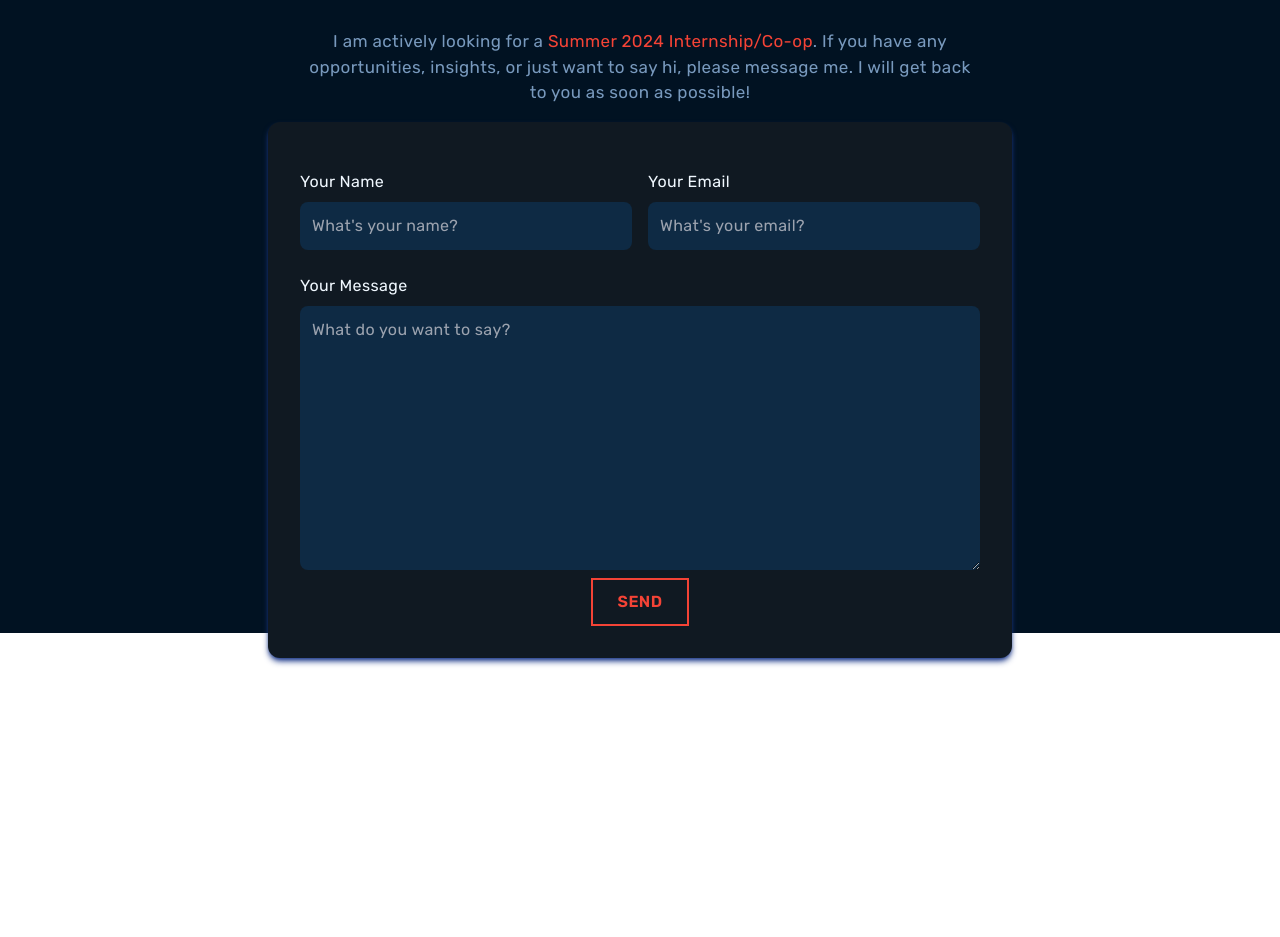
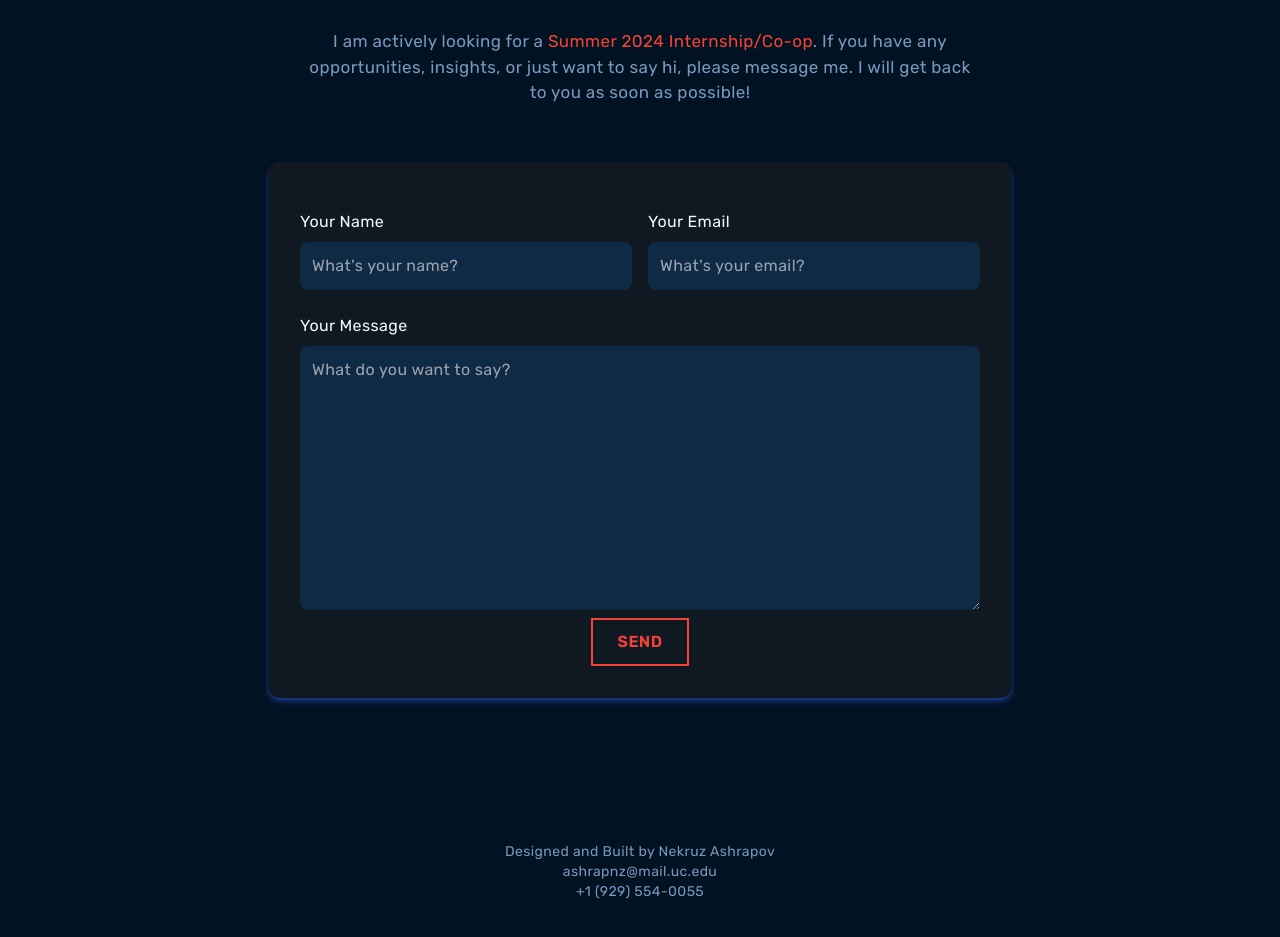
Before and after one commit to NekruzAsh/MyPortfolio, a Next.js app: page / in a window 1280 px wide. Shown: the part 5175-6112 px from the top of the page. Before the commit the page ends 5897 px from the top, so only its background shows below. Built offline with nearby package versions, Linux system fonts and the light colour scheme.

Commit message:
updated contact form styling with new margins and padding.

```diff
--- a/app/components/Contact.jsx
+++ b/app/components/Contact.jsx
@@ -9,7 +9,7 @@ const Contact = () => {
   return (
     <div
       id="contact"
-      className="w-full lg:h-screen flex justify-center items-center"
+      className="w-full lg:h-[150%] flex justify-center items-center"
     >
       <div className="max-w-[760px] m-auto px-2 py-16 w-full">
         <p className="text-lg text-[#f44336] py-2 text-center">
@@ -18,7 +18,7 @@ const Contact = () => {
         <h2 className=" text-[#BFD0E3] py-4 text-center md:text-[60px] mx-auto">
           Get In Touch
         </h2>
-        <p className="text-[#7899BD] text-[17px] py-4 text-center mx-8">
+        <p className="text-[#7899BD] text-[17px] py-4 text-center mx-10 mb-10">
           I am actively looking for a <span className="text-[#f44336]"> Summer 2024 Internship/Co-op</span>. If you have any
           opportunities, insights, or just want to say hi, please message me. I will get back to you as soon as possible!
         </p>
@@ -72,6 +72,11 @@ const Contact = () => {
             </div>
           </div>
         </div>
+        <div className="text-sm text-center mt-36 text-[#7899BD] cursor-pointer hover:text-[#f44336] transition-colors duration-500">
+          <a href="https://github.com/NekruzAsh/MyPortfolio.git" target="_blank">Designed and Built by Nekruz Ashrapov</a>
+        </div>
+          <p className="text-sm text-center text-[#7899BD]">ashrapnz@mail.uc.edu</p>
+          <p className="text-sm text-center text-[#7899BD]">+1 (929) 554-0055</p>
       </div>
     </div>
   );
```
